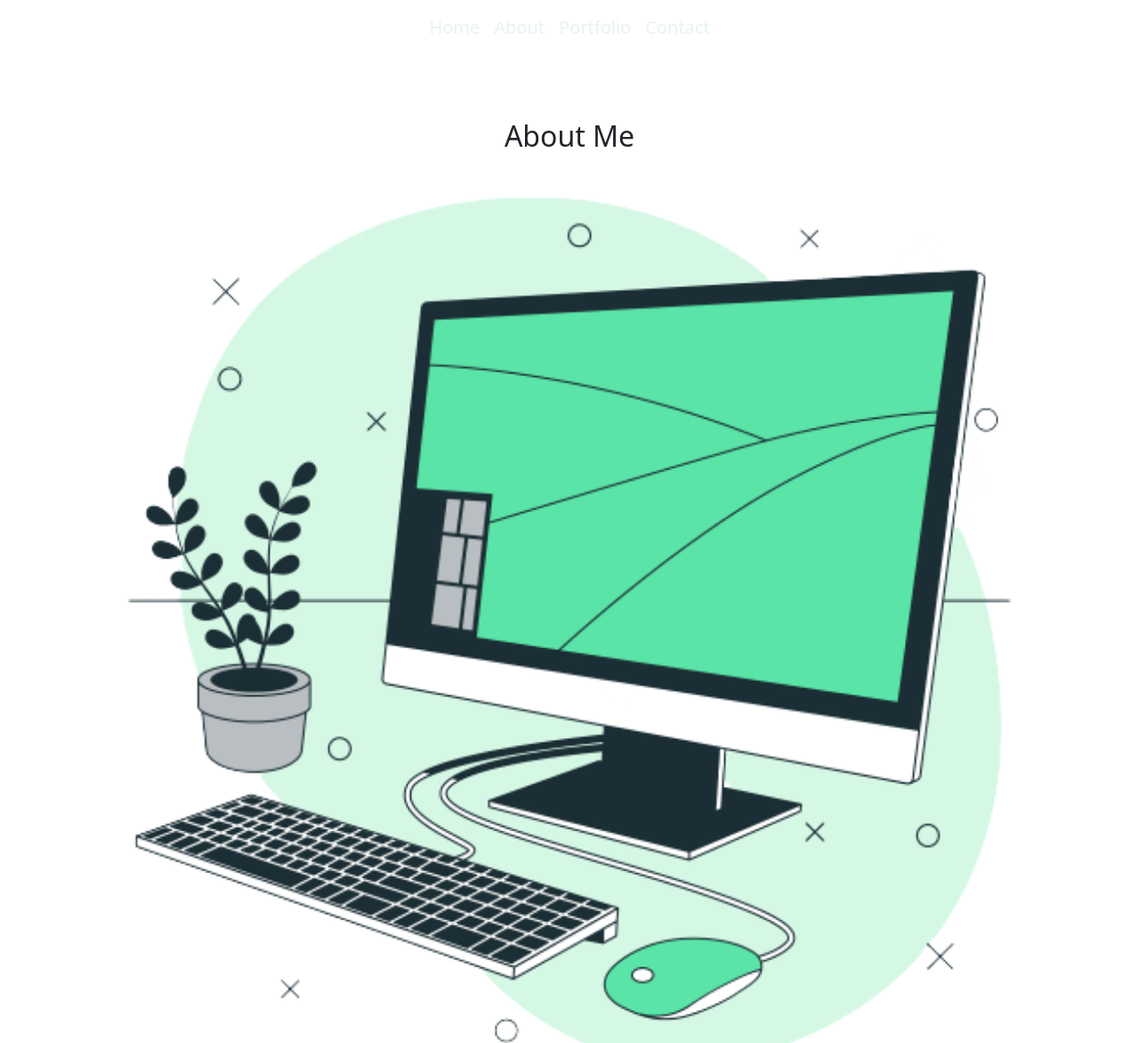
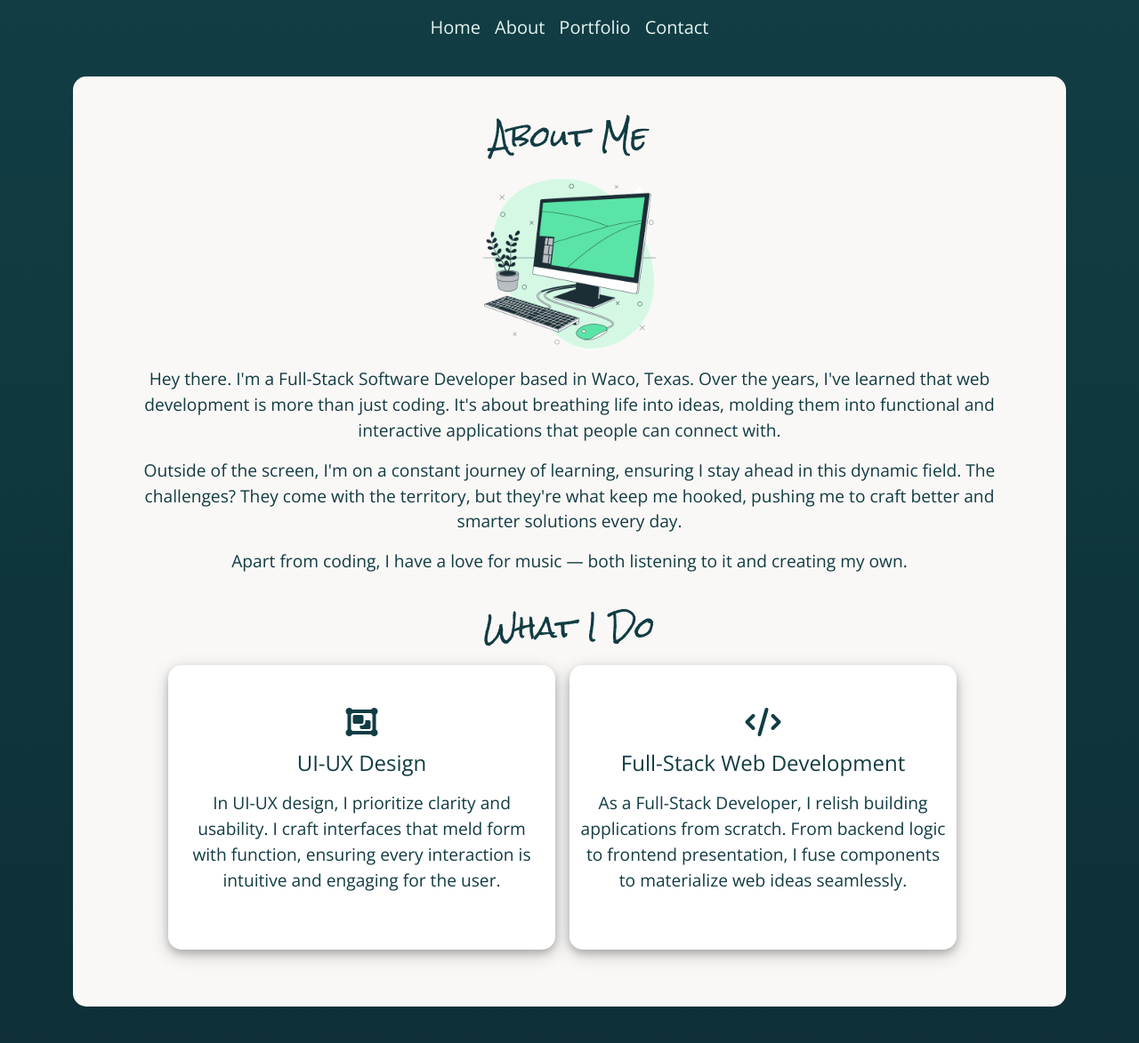
Before and after one commit to robertjmendez/Portfolio, a plain HTML site: page source/about.html in a window 1280 px wide. Shown: the top 1173 px of the page at 89% size. Drawn offline with nearby package versions, Linux system fonts and the light colour scheme.

Commit message:
Added more styling

```diff
--- a/source/css/style.css
+++ b/source/css/style.css
@@ -49,3 +49,50 @@
     background-color: #EE8C46;
     color: white;
 }
+
+.about-background {
+    background-image: linear-gradient(to bottom, #123d44, #113c43, #113a41, #103940, #10383f, #10373e, #0f353c, #0f343b, #0f333a, #0e3238, #0e3137, #0e3036);
+    font-family: 'Open Sans', sans-serif;
+    color: #113c43;
+}
+
+
+.background {
+    background-color: #FAF8F6;
+
+    border-radius: 15px;
+}
+
+.background p {
+    color: #113c43;
+    font-size: 1.2em;
+}
+
+.line {
+    height: 2px;
+    width: 100px;
+    background-color: #113c43;
+}
+
+.about-background h2 {
+    color: #113c43;
+    font-family: 'Rock Salt', cursive;
+}
+
+.about-card {
+    border: none;
+    border-radius: 15px;
+    box-shadow: 0 4px 8px 0 rgba(0, 0, 0, 0.2), 0 6px 20px 0 rgba(0, 0, 0, 0.19);
+    background-color: white;
+}
+
+.card p, .card h5 {
+    color: #113c43;
+}
+
+img.about-img {
+    max-width: 300px;
+    max-height: 200px;
+    width: auto;
+    height: auto;
+}
```
